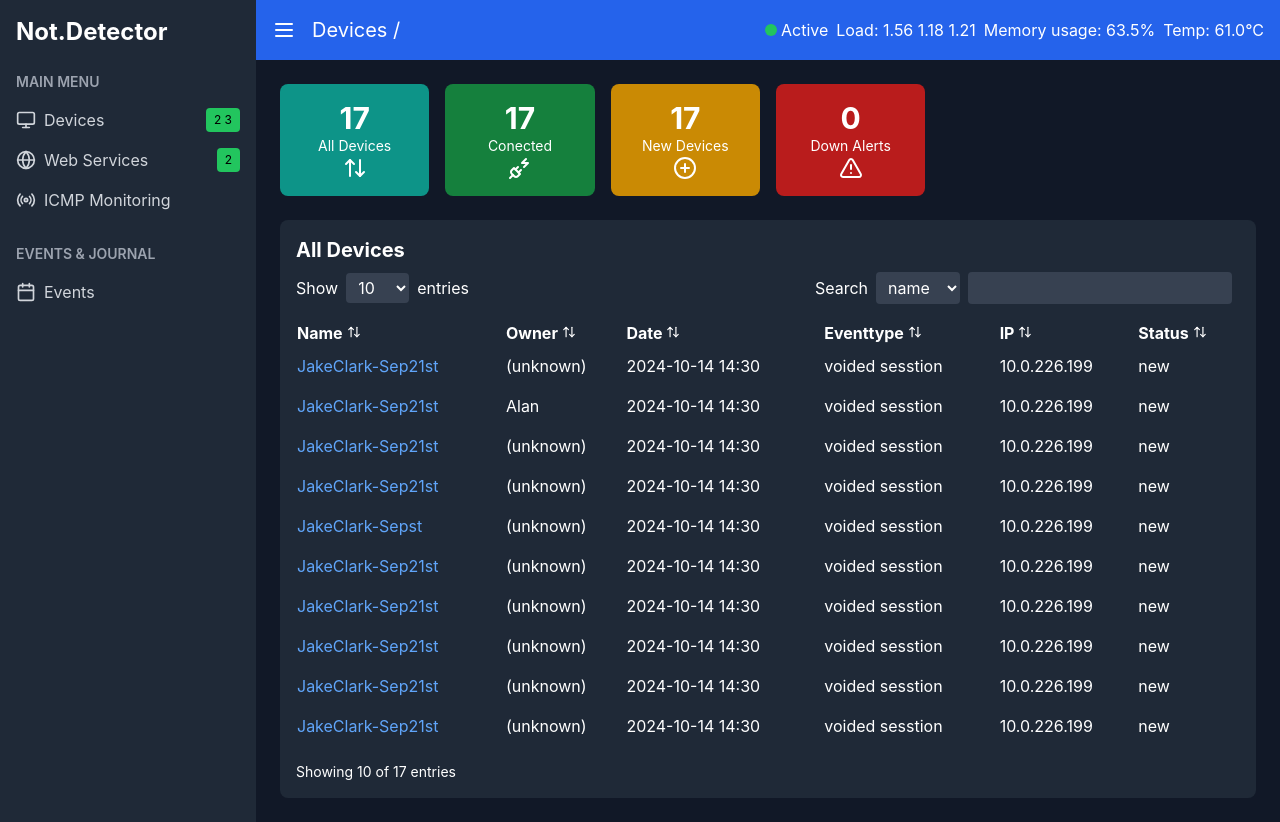
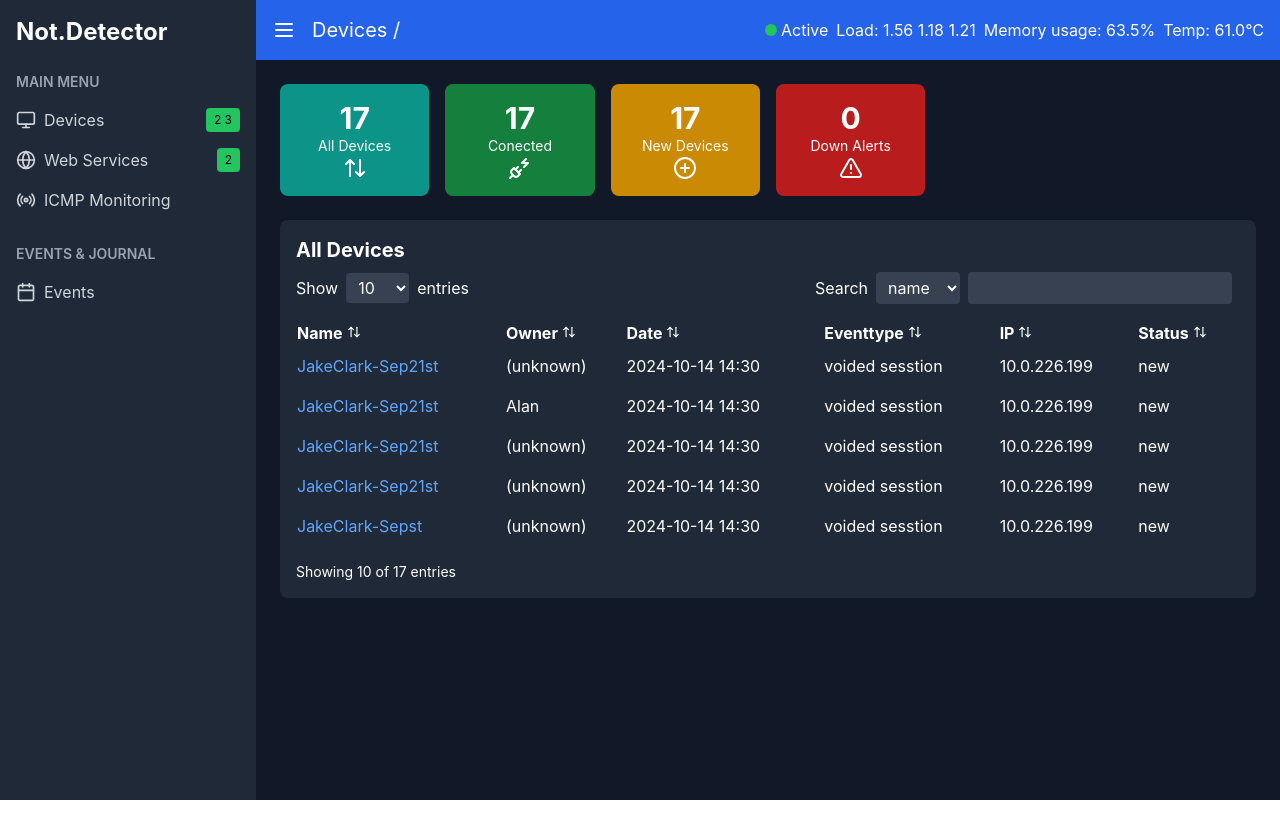
Before and after one commit to DataDefendersWithAI/Network-Detector-and-Web-Monitor, a React (Create React App) app in the folder frontend/: page /event in a window 1280 px wide. After the commit the page ends 800 px from the top, so only its background shows below. Built offline with nearby package versions, Linux system fonts and the light colour scheme.

Commit message:
update pagination function to make permanent quantity of event display perpage , function to count total pages need and event for click previous and next button ; unavailable : display ui for pagination , function to make ui change

```diff
--- a/frontend/src/components/event.js
+++ b/frontend/src/components/event.js
@@ -7,6 +7,8 @@ import Headerbar from './Headerbar';
 const Events = ({ onEventClick }) => {
     const [isNavOpen, setIsNavOpen] = useState(true);
     const [selectedValue, setSelectedValue] = useState(10);
+    const [currebtPage, setCurrentPage] = useState(1);
+    const ITEMS_PER_PAGE = 5;
     const [selectedItem, setSelectedItem] = useState('name');
     const [searchQuery, setSearchQuery] = useState('');
     const [events, setEvents] = useState([
@@ -174,6 +176,30 @@ const Events = ({ onEventClick }) => {
     //     }));
     // };
 
+    // -------------------------------------------- Pagination -----------------------------------------------
+
+        // lấy danh sách cách items sẽ xuất hiện trên trang
+        const paginatedEvents = React.useMemo(() => {
+            const startIndex = (currebtPage - 1) * ITEMS_PER_PAGE;
+            const endIndex = startIndex + ITEMS_PER_PAGE;
+            return sortedEvents.slice(startIndex, endIndex);
+        }, [sortedEvents, currebtPage]);
+
+        // Tính tổng số trang
+        const totalPages = Math.ceil(sortedEvents.length / ITEMS_PER_PAGE);
+
+        const handleNextPage = () => {
+            if (currebtPage < totalPages) setCurrentPage(currebtPage + 1);
+        };
+
+        const handlePreviousPage = () => {
+            if (currebtPage > 1) setCurrentPage(currebtPage - 1);
+        };
+
+
+
+    // -------------------------------------------------------------------------------------------------------
+
     return (
         <div className="flex bg-gray-900 text-white min-h-screen">
             <Sidebar isNavOpen={isNavOpen}/>
@@ -229,7 +255,7 @@ const Events = ({ onEventClick }) => {
                                 </tr>
                             </thead>
                             <tbody>
-                                {sortedEvents.slice(0,Math.min(selectedValue,sortedEvents.length)).map((event, index) => (
+                                {paginatedEvents.slice(0,Math.min(selectedValue,paginatedEvents.length)).map((event, index) => (
                                     <tr key={index} className="hover:bg-gray-700 cursor-pointer" onClick={() => handleEventClick(event)} >
                                         <td className="py-2 text-blue-400"  >{event.name}</td>
                                         <td>{event.owner}</td>
```
